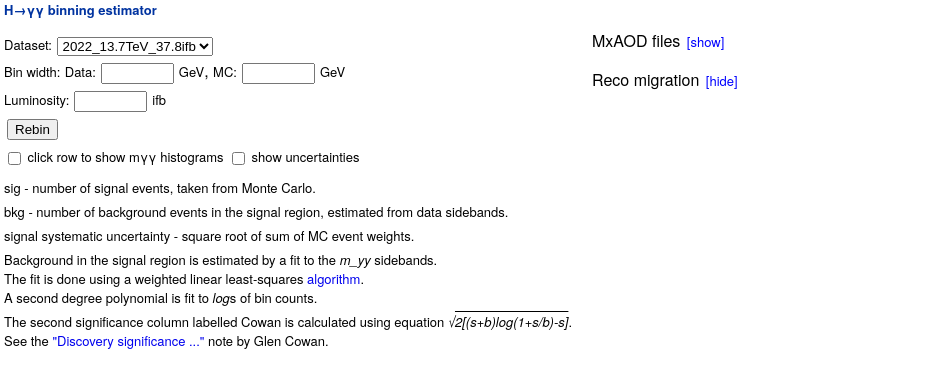
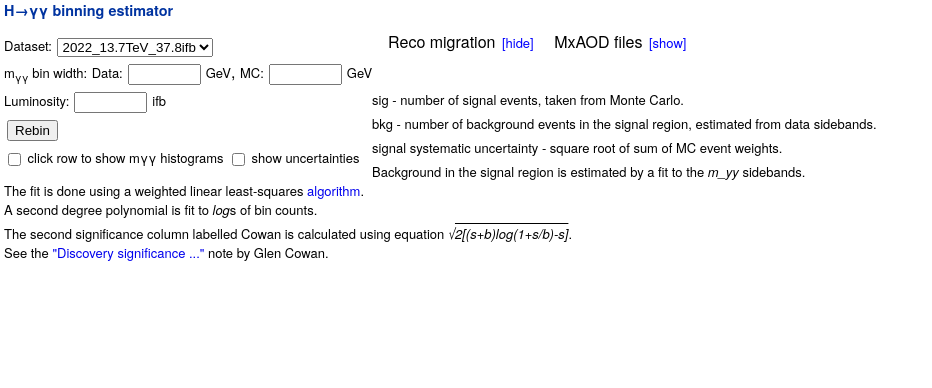
Before and after one commit to ivankp/hgam_website, a PHP site: page /binning/ in a window 1280 px wide. Shown: the part 45-433 px from the top of the page, without its empty margins (0-932 px from the left). Run offline with PHP 8.4, Linux system fonts and the light colour scheme.

Commit message:
binning: float layout

```diff
--- a/binning/index.php
+++ b/binning/index.php
@@ -46,19 +46,18 @@ const mxaods = <?php include 'data/'.$data_dirs[0].'/mxaods.json';?>;
 include '../nav.php';
 ?>
 
+<div id="page">
+
+<h1>H&rarr;&gamma;&gamma; binning estimator</h1>
+
 <div id="main">
 
-<div id="top">
-<h1>H&rarr;&gamma;&gamma; binning estimator</h1>
-</div>
-<div id="mid">
-<div id="left">
-
+<div>
 <form>
   <div>
     <label>Dataset:<select id="dataset" name="dataset"></select></label>
   </div><div>
-    <span class="small">Bin width:</span>
+    <span class="small">m<sub>&gamma;&gamma;</sub> bin width:</span>
     <label>Data:<input type="text" name="wd" size="6">GeV</label>,
     <label>MC:<input type="text" name="wm" size="6">GeV</label>
   </div><div>
@@ -83,10 +82,20 @@ include '../nav.php';
 </form>
 
 <div id="main_table"></div>
+</div>
 
-<div id="mid-left"></div>
+<div id="data_plot" style="display:none;"></div>
+<div id="mc_plot" style="display:none;"></div>
+<div id="mig">
+  <h2>Reco migration <span class="show">[hide]</span></h2>
+</div>
+<div id="mxaods">
+  <h2>MxAOD files <span class="show">[show]</span></h2>
+</div>
 
-<div id="note">
+</div>
+
+<div id="note" style="order: 1;">
 <p>sig - number of signal events, taken from Monte Carlo.</p>
 <p>bkg - number of background events in the signal region, estimated from data
 sidebands.</p>
@@ -109,18 +118,6 @@ See the
 </div>
 
 </div>
-<div id="right">
-
-<div id="pane">
-  <div id="mxaods"><p>MxAOD files <span class="show">[show]</span></p></div>
-  <div id="mig"><p>Reco migration <span class="show">[hide]</span></p></div>
-  <div id="data_plot"></div>
-  <div id="mc_plot"></div>
-</div>
-
-</div>
-</div>
-</div>
 
 <?php
 include '../tail.php';
--- a/binning/script.js
+++ b/binning/script.js
@@ -523,7 +523,7 @@ function draw_migration({migration:mig,vars,sig},mig_frac) {
     }
   }
 
-  $(div,{ style: { 'min-width': `${width/2.5}px` } });
+  $(div,{ style: { width: '400px' } });
   $(svg,{
     viewBox: `${-x_margin} 0 ${width} ${Len+y_margin}`,
     style: { 'font-family': 'Helvetica, Arial, sans-serif' }
@@ -639,7 +639,7 @@ function draw_migration({migration:mig,vars,sig},mig_frac) {
 }
 
 function draw_myy_mc_plot(bin_i) {
-  const div = clear($id('mc_plot'));
+  const div = $(clear($id('mc_plot')),{style:{display:null}});
 
   const resp = state.resp;
   const bin = resp.hist_mc[bin_i];
@@ -691,7 +691,7 @@ function draw_myy_mc_plot(bin_i) {
 }
 
 function draw_myy_data_plot(bin_i) {
-  const div = clear($id('data_plot'));
+  const div = $(clear($id('data_plot')),{style:{display:null}});
 
   const resp = state.resp;
   const bin = resp.hist[bin_i];
@@ -810,20 +810,20 @@ function draw_myy_data_plot(bin_i) {
   }
 }
 
-function move_pane() {
-  const left = $id('left');
-  const pane = $id('pane');
-
-  const mid_width = $id('mid').getBoundingClientRect().width;
-  const pane_width = pane.getBoundingClientRect().width;
-  const left_width = left.getBoundingClientRect().width;
-
-  const to = $id(
-    left_width + pane_width <= mid_width
-    ? 'right' : 'mid-left'
-  );
-  const from = pane.parentElement;
-  if (to !== from) to.appendChild(pane);
+function move_pane() { // TODO
+  // const left = $id('left');
+  // const pane = $id('pane');
+  //
+  // const mid_width = $id('mid').getBoundingClientRect().width;
+  // const pane_width = pane.getBoundingClientRect().width;
+  // const left_width = left.getBoundingClientRect().width;
+  //
+  // const to = $id(
+  //   left_width + pane_width <= mid_width
+  //   ? 'right' : 'mid-left'
+  // );
+  // const from = pane.parentElement;
+  // if (to !== from) to.appendChild(pane);
 }
 
 function save_svg(svg,prefix) {
--- a/binning/styles.css
+++ b/binning/styles.css
@@ -1,9 +1,15 @@
-#main { margin: 0 4px; }
+#page { margin: 0 4px; }
 
-#left, #right { float: left; }
-#pane { display: inline-block; }
-#right > #pane { padding-left: 20px; }
-#mid-left > #pane { padding: 10px 0; }
+#main > div {
+  display: inline-block;
+  vertical-align: top;
+}
+#main > div:first-child {
+  float: left;
+}
+#main > div:nth-child(n+2) {
+  margin: 0 0 1em 1em;
+}
 
 #note { font-size: small; }
 #note p {
@@ -11,11 +17,17 @@
   margin-bottom: 5px;
 }
 
-#top h1 {
+h1 {
   margin: 0 0 10px 0;
-  font-size: small;
+  font-size: 0.9em;
   color: #0033A0;
   font-weight: bold;
+}
+
+#main h2 {
+  font-weight: normal;
+  font-size: 1em;
+  margin: 0 0 1em 0;
 }
 
 span.bar {
@@ -65,7 +77,6 @@ form > div {
   margin: 3px 0;
 }
 
-#mxaods > p { padding: 0; margin: 0; }
 #mxaods ul {
   padding-left: 2ch;
   font-family: monospace;
@@ -77,6 +88,7 @@ form > div {
   list-style-type: none;
 }
 #mxaods .dir { color: #729fcf; font-weight: bold; }
+#mxaods > :nth-child(2) { font-size: 0.85em; }
 span.show {
   cursor: pointer;
   color: blue;
@@ -132,18 +144,6 @@ span.show {
   background: #E8E8E9;
 }
 
-#mig .info {
-  font-size: small;
-  font-family: monospace;
-}
-#mig .info > p {
-  margin: 2px 3px;
-}
-
-#data_plot,
-#mc_plot {
-  margin-top: 18px;
-}
 #data_plot > .info,
 #mc_plot > .info {
   font-size: small;
@@ -153,3 +153,11 @@ span.show {
 #mc_plot > .info > p {
   margin: 0;
 }
+
+#mig .info {
+  font-size: small;
+  font-family: monospace;
+}
+#mig .info > p {
+  margin: 2px 3px;
+}
```
